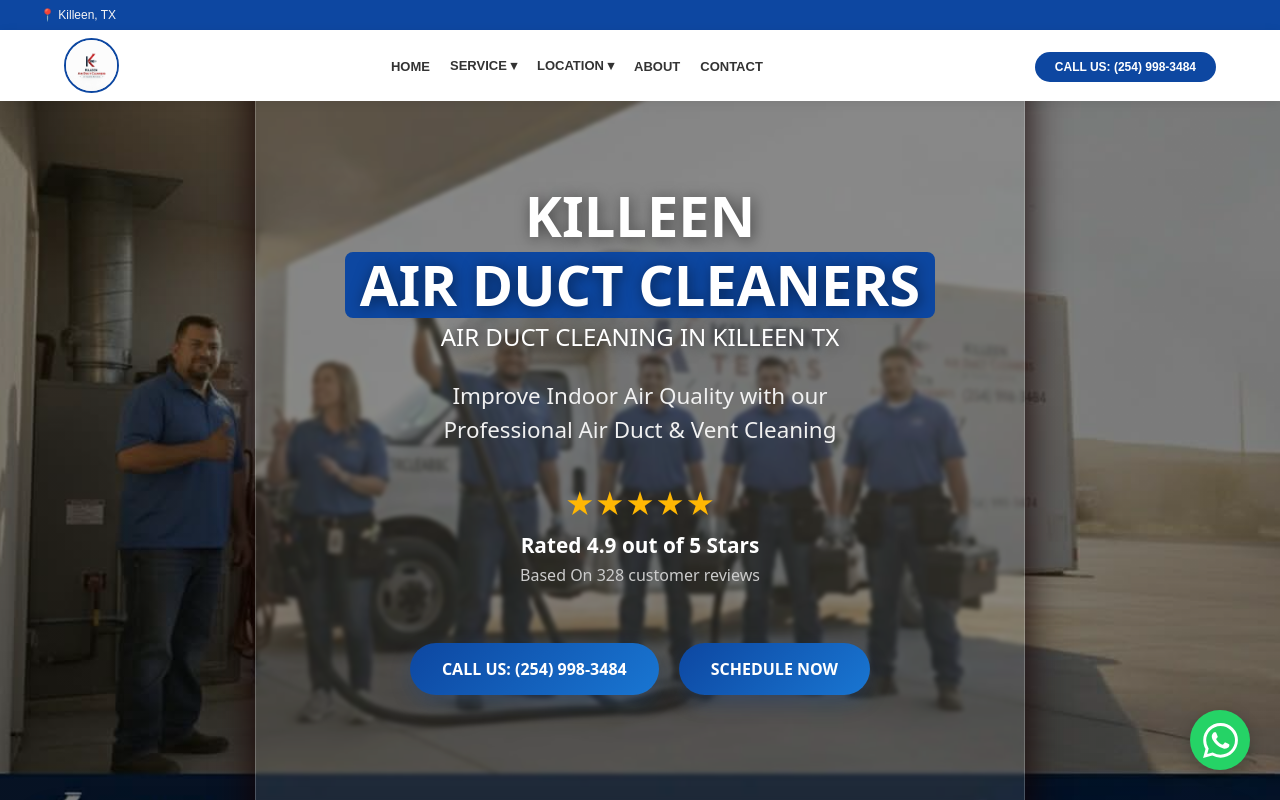
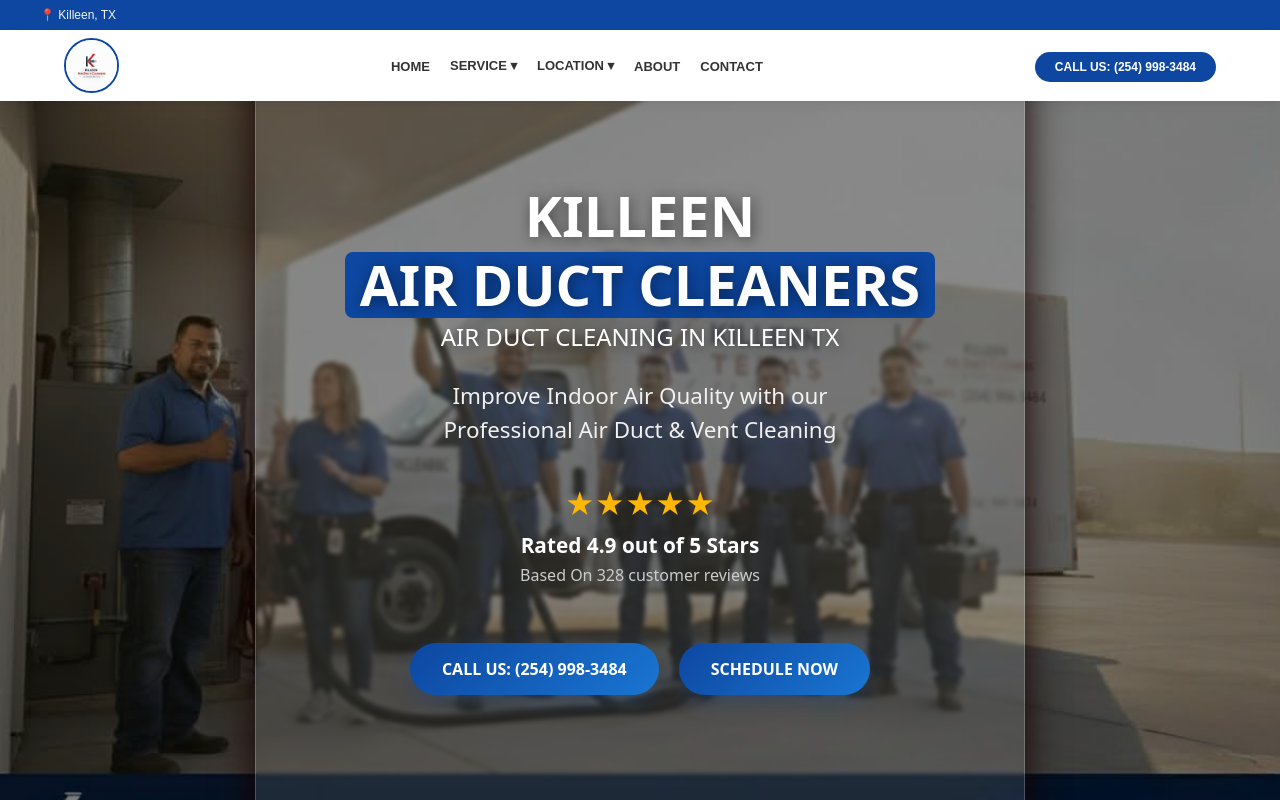
Before and after one commit to yasircode/kILLEENAIRDUCTCLEAN, a React (Vite) app: page / in a window 1280 px wide. Built offline with nearby package versions, Linux system fonts and the light colour scheme.

Commit message:
Mera complete project

```diff
--- a/src/DuctLandingPage.css
+++ b/src/DuctLandingPage.css
@@ -142,7 +142,7 @@
   font-weight: bold;
   font-size: 0.9rem;
 }
-.fb { background: #3b5998; } .tw { background: #0d47a1; } .yt { background: #ff0000; }
+.fb { background: #3b5998; } .tw { background: #1352b0; } .yt { background: #ff0000; }
 
 .map-wrapper {
   width: 100%;
--- a/src/components/MultiStepQuoteForm.jsx
+++ b/src/components/MultiStepQuoteForm.jsx
@@ -133,18 +133,7 @@
         </form>
       </div>
 
-      {/* WhatsApp Icon */}
-      <a
-        href="https://wa.me/18325601768"
-        style={styles.whatsappFloat}
-        target="_blank"
-        rel="noopener noreferrer"
-        aria-label="Chat on WhatsApp"
-      >
-        <svg width="35" height="35" fill="white" viewBox="0 0 24 24">
-          <path d="M17.472 14.382c-.297-.149-1.758-.867-2.03-.967-.273-.099-.471-.148-.67.15-.197.297-.767.966-.94 1.164-.173.199-.347.223-.644.075-.297-.15-1.255-.463-2.39-1.475-.883-.788-1.48-1.761-1.653-2.059-.173-.297-.018-.458.13-.606.134-.133.298-.347.446-.52.149-.174.198-.298.298-.497.099-.198.05-.371-.025-.52-.075-.149-.669-1.612-.916-2.207-.242-.579-.487-.5-.669-.51-.173-.008-.371-.01-.57-.01-.198 0-.52.074-.792.372-.272.297-1.04 1.016-1.04 2.479 0 1.462 1.065 2.875 1.213 3.074.149.198 2.096 3.2 5.077 4.487.709.306 1.262.489 1.694.625.712.227 1.36.195 1.871.118.571-.085 1.758-.719 2.006-1.413.248-.694.248-1.289.173-1.413-.074-.124-.272-.198-.57-.347m-5.421 7.403h-.004a9.87 9.87 0 01-5.031-1.378l-.361-.214-3.741.982.998-3.648-.235-.374a9.86 9.86 0 01-1.51-5.26c.001-5.45 4.436-9.884 9.888-9.884 2.64 0 5.122 1.03 6.988 2.898a9.825 9.825 0 012.893 6.994c-.003 5.45-4.437 9.884-9.885 9.884m8.413-18.297A11.815 11.815 0 0012.05 0C5.495 0 .16 5.335.157 11.892c0 2.096.547 4.142 1.588 5.945L.057 24l6.305-1.654a11.882 11.882 0 005.683 1.448h.005c6.554 0 11.89-5.335 11.893-11.893a11.821 11.821 0 00-3.48-8.413z"/>
-        </svg>
-      </a>
+
     </>
   );
 }
```
